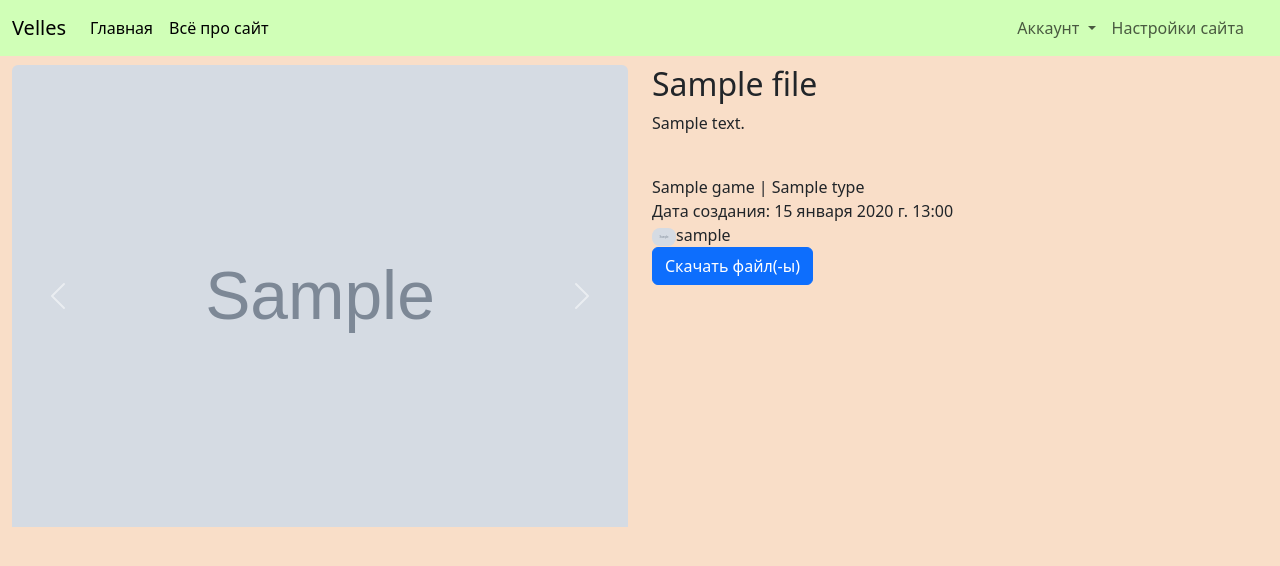
After one commit to Velamniro/velles, a Django app: a page that uses home_app/templates/home_app/fileview.html in a window 1280 px wide. The commit adds this page. Shown: the top 566 px of the page. Run offline with Django 5.2, Linux system fonts and the light colour scheme; tables that the repository leaves empty hold one stand-in row (values such as "Sample post"); grey boxes marked "Sample" are stand-in pictures; some libraries are stand-ins or nearby versions.

Commit message:
DetailView for File Model

```diff
--- a/home_app/models.py
+++ b/home_app/models.py
@@ -24,6 +24,7 @@ class File(models.Model):
     class Meta:
         verbose_name = "Файл"
         verbose_name_plural = "Файлы"
+
 
 class FileImage(models.Model):
     file = models.ForeignKey(File, on_delete=models.CASCADE, related_name='images')
--- /dev/null
+++ b/home_app/templates/home_app/fileview.html
@@ -0,0 +1,47 @@
+{% extends 'template.html' %}
+{% load static %}
+
+{% block content %}
+  <div class="container-fluid">
+    <div class="row">
+      <div class="container col-12 col-md-9 col-xl-6">
+      {% if file.images.all %}
+        <div id="carouselIndicators" class="carousel slide">
+          <div class="carousel-inner">
+            {% for img in file.images.all %}
+              <div class="carousel-item {% if img.main == True %}active{% endif %}">
+                <img src="{{ img.image.url }}" alt="{{ img.pk }} img" class="d-block w-100 rounded-top">
+              </div>
+            {% endfor %}
+          </div>
+          <button class="carousel-control-prev" type="button" data-bs-target="#carouselIndicators" data-bs-slide="prev">
+            <span class="carousel-control-prev-icon" aria-hidden="true"></span>
+            <span class="visually-hidden">Previous</span>
+          </button>
+          <button class="carousel-control-next" type="button" data-bs-target="#carouselIndicators" data-bs-slide="next">
+            <span class="carousel-control-next-icon" aria-hidden="true"></span>
+            <span class="visually-hidden">Next</span>
+          </button>
+        </div>
+      {% endif %}
+      </div>
+      <div class="container col-12 col-md-3 col-xl-6">
+        <h2>{{ file.title }}</h2>
+        <p>{{ file.description }}</p><br>
+        <p>{{ file.game }} | {{ file.type.name }} <br> Дата создания: {{ file.create_datetime }}<br>
+          <img src="{{ file.author.avatar.url }}" alt="" style="width: 1.5em; border-radius: 0.5em;">{{ file.author.username }}
+          {% if request.user.is_authenticated %}
+            <i class="fa-{% if file in request.user.favourites.all %}solid{% else %}regular{% endif %} fa-star"
+              onclick="location.href=`{% url 'favourite_add' file.slug %}`;" style="cursor: pointer;"></i>
+          {% endif %} <br>
+          <a class="btn btn-primary" href="{{ file.url }}" role="button">Скачать файл(-ы)</a>
+        </p>
+      </div>
+    </div>
+  </div>
+{% endblock %}
+
+{% block head_import %}
+{% endblock %}
+{% block body_import %}
+{% endblock %}
--- a/home_app/urls.py
+++ b/home_app/urls.py
@@ -3,6 +3,7 @@ from django.urls import path
 from . import views
 
 urlpatterns = [
-    path("", views.HomeView.as_view(), name="home"),
-    path("about/", views.about, name="about")
+    path('', views.HomeView.as_view(), name='home'),
+    path('about/', views.about, name='about'),
+    path('file/<slug:slug>', views.FileView.as_view(), name='file')
 ]
--- a/home_app/views.py
+++ b/home_app/views.py
@@ -1,20 +1,31 @@
+from typing import Any
 from django.shortcuts import render
 from django.http import HttpResponse
-from django.views.generic import ListView
+from django.views.generic import ListView, DetailView
 
 from .models import File
 
 # Create your views here.
 class HomeView(ListView):
-    # data = {'title': "Главная -- Velles"}
-    # return render(request, 'home_app/.html', data)
     model = File
-    template_name = "home_app/index.html"
-    extra_context = {
-        'title': "Главная -- Velles"
-    }
+    template_name = 'home_app/index.html'
     context_object_name = 'files'
 
-def about(request):
+    def get_context_data(self, **kwargs: Any) -> dict[str, Any]:
+        context = super().get_context_data(**kwargs)
+        context['title'] = "Главная — Velles"
+        return context
+
+class FileView(DetailView):
+    model = File
+    template_name = 'home_app/fileview.html'
+    context_object_name = 'file'
+
+    def get_context_data(self, **kwargs: Any) -> dict[str, Any]:
+        context = super().get_context_data(**kwargs)
+        context['title'] = f"{self.object.title} — Velles"
+        return context
+
+def about(request) -> HttpResponse:
     data = {'title': "Все про сайт -- Velles"}
     return render(request, 'home_app/about.html', data)
--- /dev/null
+++ b/users_app/urls.py
@@ -0,0 +1,7 @@
+from django.urls import path
+
+from . import views
+
+urlpatterns = [
+    path('favourite/add/<slug:slug>', views.favourite_add, name='favourite_add'),
+]
--- a/velles/urls.py
+++ b/velles/urls.py
@@ -21,8 +21,9 @@ from django.conf.urls.static import static
 from . import settings
 
 urlpatterns = [
-    path("", include("home_app.urls")),
-    path("admin/", admin.site.urls),
+    path('', include('home_app.urls')),
+    path('user/', include('users_app.urls')),
+    path('admin/', admin.site.urls),
 ]
 
 if settings.DEBUG:
```
Also changed, not shown: home_app/templates/home_app/index.html (+5 -5 lines), users_app/views.py (+13 -1 lines).
